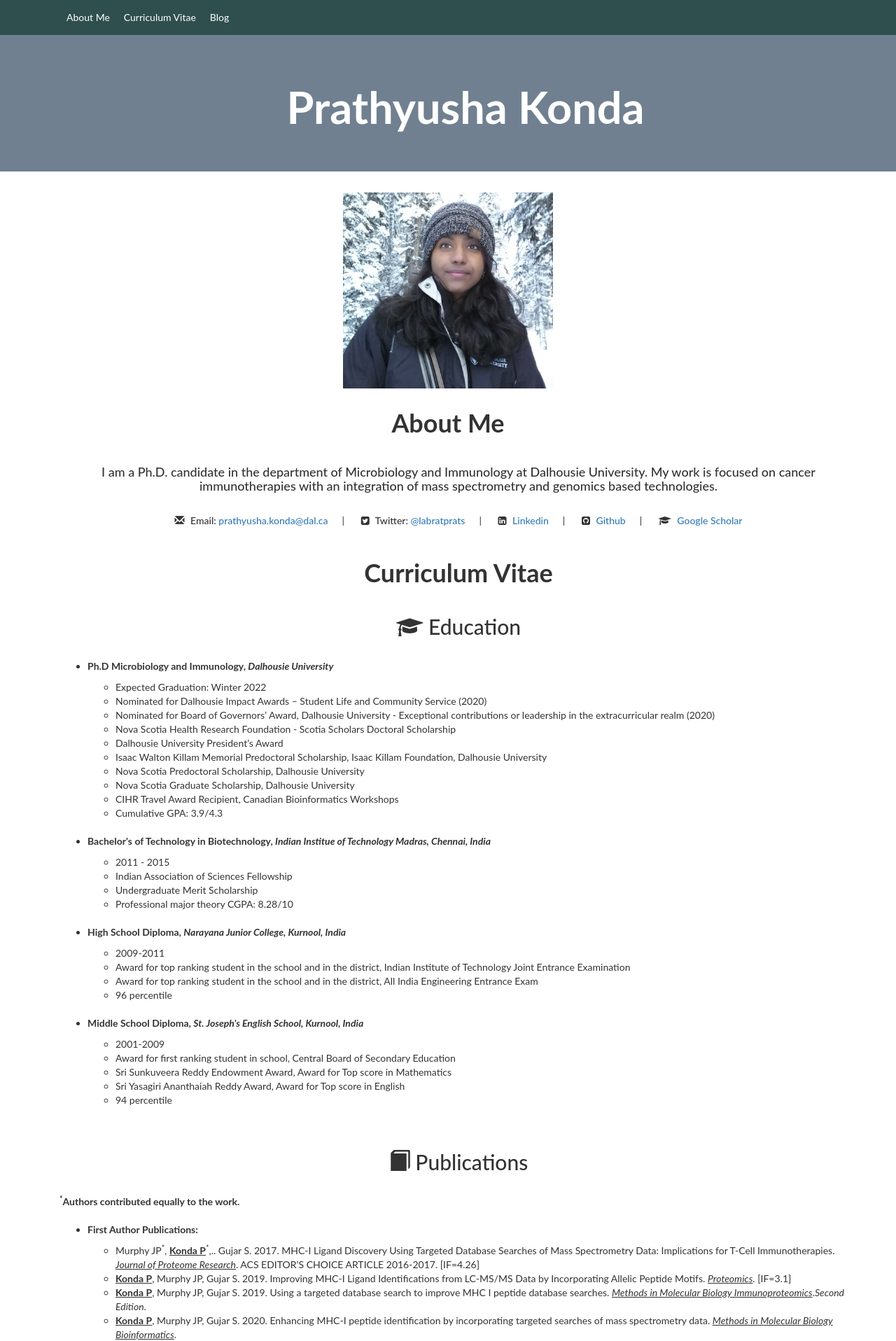
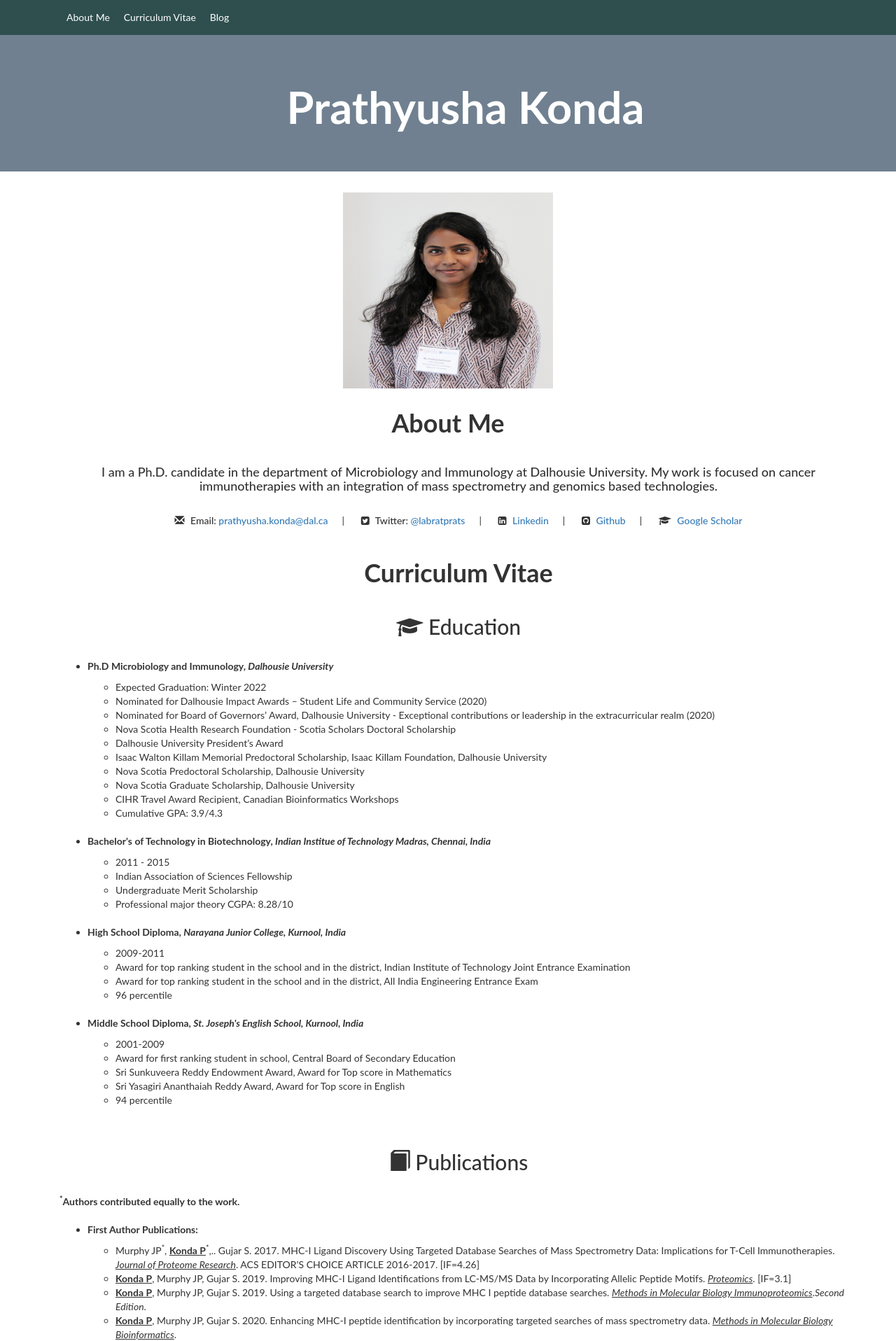
Before and after one commit to Prathyusha-konda/Prathyusha-konda.github.io, a Jekyll site: the page built from index.md, in a window 1280 px wide. Shown: the top 1916 px of the page at 70% size. Built offline with Jekyll 4.4.1, drawn with Linux system fonts in a browser that asks for light colours; nearby versions of some CDN libraries.

Commit message:
Update index.md

```diff
--- a/index.md
+++ b/index.md
@@ -7,7 +7,7 @@ page_title: Prathyusha Konda
 scroll: true
 ---
 <p align="center">
-  <img src="images/Pkonda_new.jpg" width="300" height="280" alt="hi" class="inline" />
+  <img src="images/header_new_copy.jpg" width="300" height="280" alt="hi" class="inline" />
 </p>
 <div class="container" id="about">
 </div>
```
